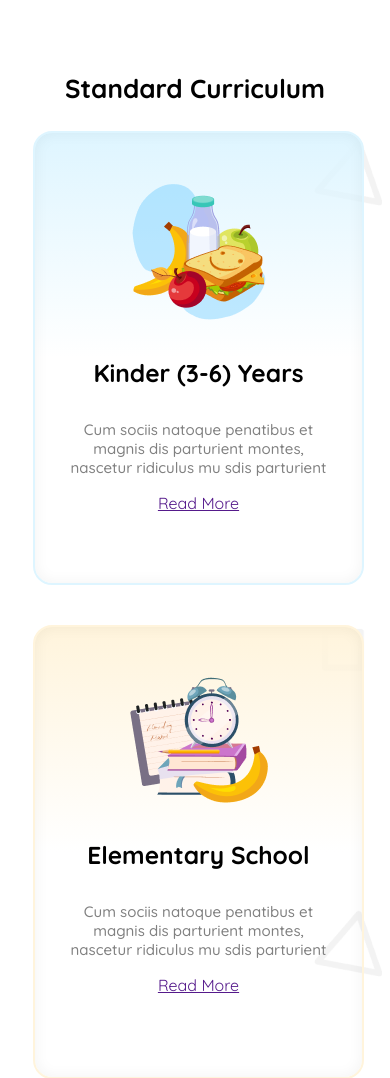
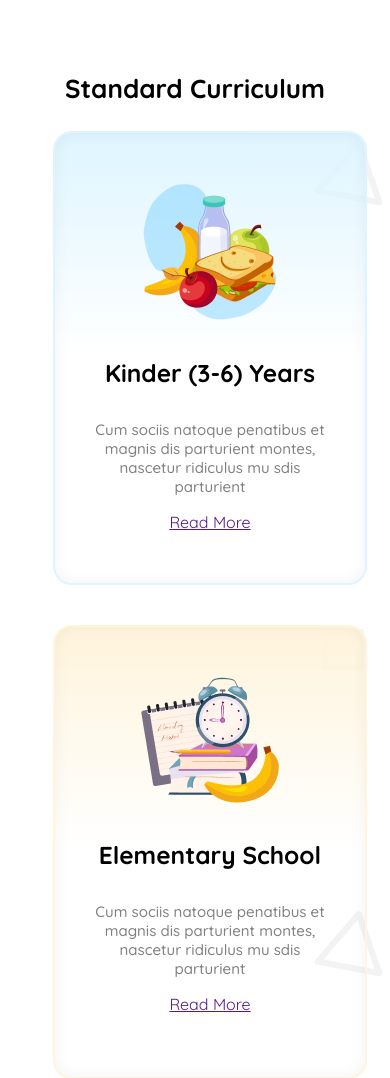
Before and after one commit to hey-its-Sohan/Kids-School-Responsive-Web, a plain HTML site: page index.html in a window 390 px wide. Shown: the part 865-1943 px from the top of the page. Drawn offline with Linux system fonts and the light colour scheme.

Commit message:
fourth commit

```diff
--- a/style.css
+++ b/style.css
@@ -77,9 +77,7 @@ nav ul a{
 .fa-solid, .fa-bars{
     display: none;
 }
-/* .logo-img{
-    width: 100%;
-} */
+
 
 /* Banner Style */
 
@@ -245,8 +243,8 @@ nav ul a{
         font-size: 1.625rem;
     }
     .curriculum-des{
-        width: 267px;
-        margin-left: 25px;
+        width: 250px;
+        margin-left: 45px;
 
     }
     .curriculum-bg{
```
